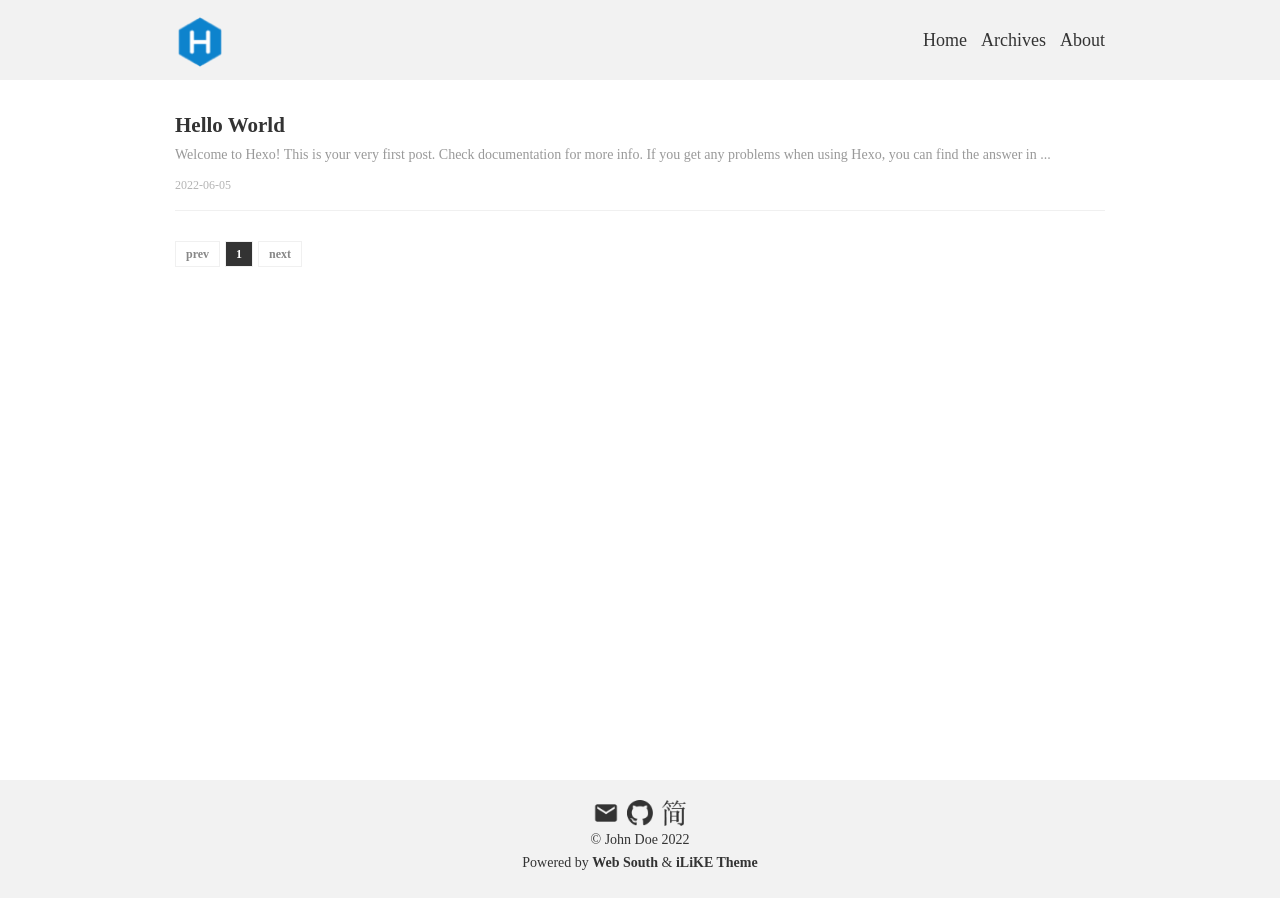
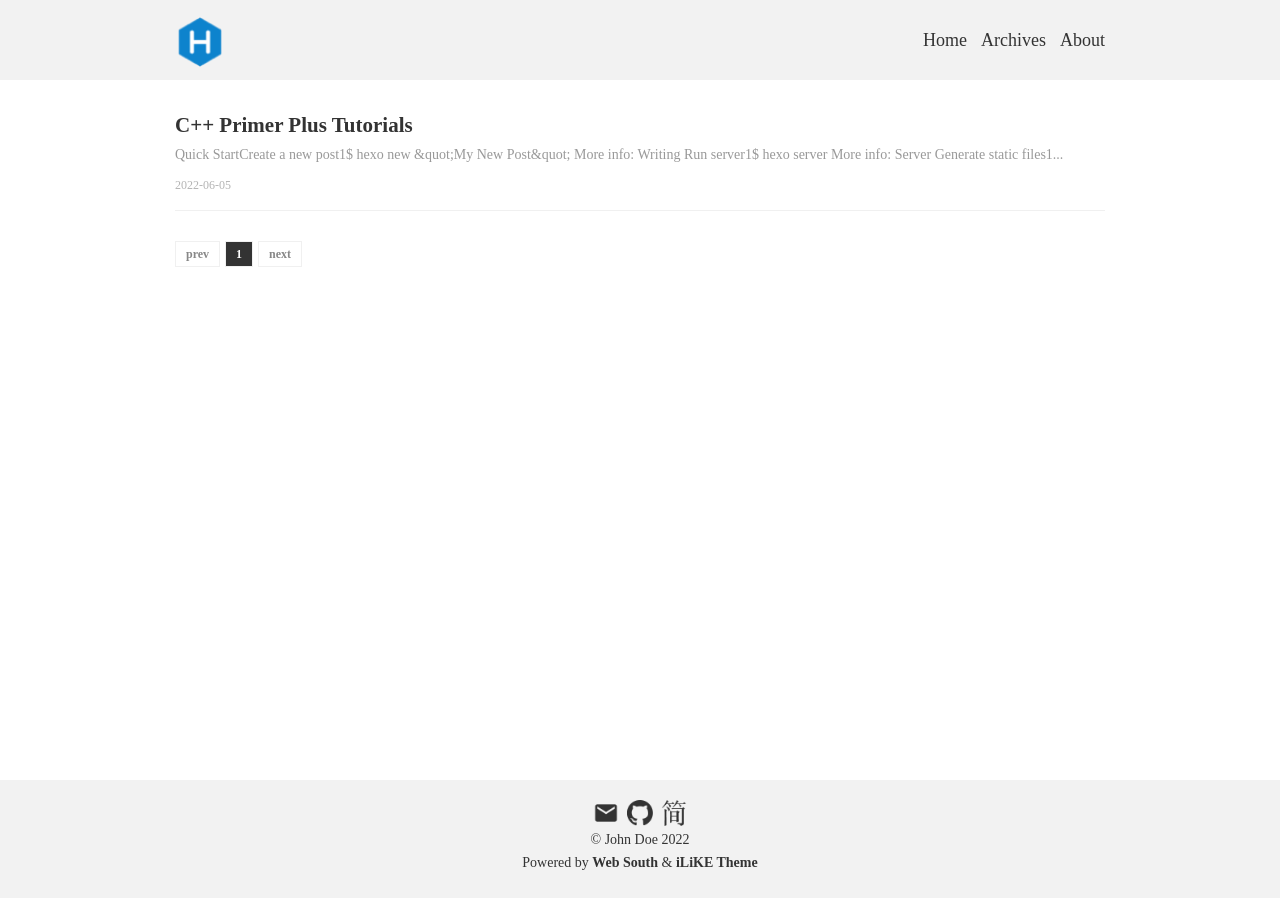
Before and after one commit to primer-c/primer-c.github.io, a plain HTML site: page index.html in a window 1280 px wide. Drawn offline with nearby package versions, Linux system fonts and the light colour scheme; a script that the page names is missing.

Commit message:
Site updated: 2022-06-06 02:20:43

```diff
--- a/index.html
+++ b/index.html
@@ -72,12 +72,18 @@
       <div class="article-item">
         <h2 class="article-item-header">
           <a href="/2022/06/05/hello-world/">
-            Hello World
+            C++ Primer Plus Tutorials
           </a>
         </h2>
         <div class="article-item-content">
 
-            <p>Welcome to Hexo! This is your very first post. Check documentation for more info. If you get any problems when using Hexo, you can find the answer in ...</p>
+            <p>Quick StartCreate a new post1$ hexo new &amp;quot;My New Post&amp;quot;
+
+More info: Writing
+Run server1$ hexo server
+
+More info: Server
+Generate static files1...</p>
 
         </div>
         <div class="atricle-item-time">
```
Also changed, not shown: 2022/06/05/hello-world/index.html (+4 -5 lines), archives/2022/06/index.html (+1 -1 lines), archives/2022/index.html (+1 -1 lines), archives/index.html (+1 -1 lines).
